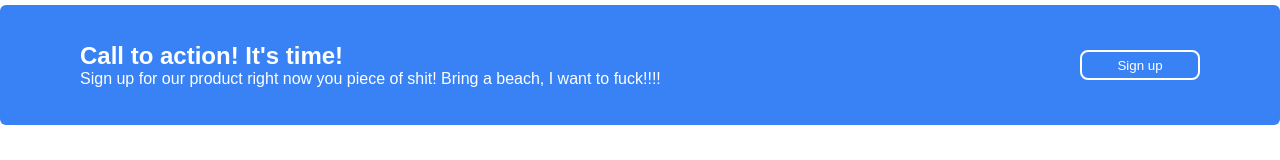
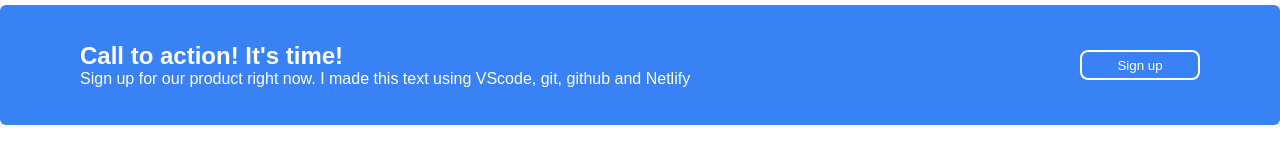
Before and after one commit to Irving-lanx/landing_project, a plain HTML site: page index.html in a window 1280 px wide. Shown: the part 1307-1467 px from the top of the page. Drawn offline with Linux system fonts and the light colour scheme.

Commit message:
More text mods to test netlify deploy

```diff
--- a/index.html
+++ b/index.html
@@ -65,7 +65,7 @@
         <div class="blue-prompt">
             <div class="left-prompt">
                 <h2>Call to action! It's time!</h2>
-                <p>Sign up for our product right now you piece of shit! Bring a beach, I want to fuck!!!!</p>
+                <p>Sign up for our product right now. I made this text using VScode, git, github and Netlify</p>
             </div>
             <div class="right-prompt">
                 <button class="signup-2">Sign up</button>
```
